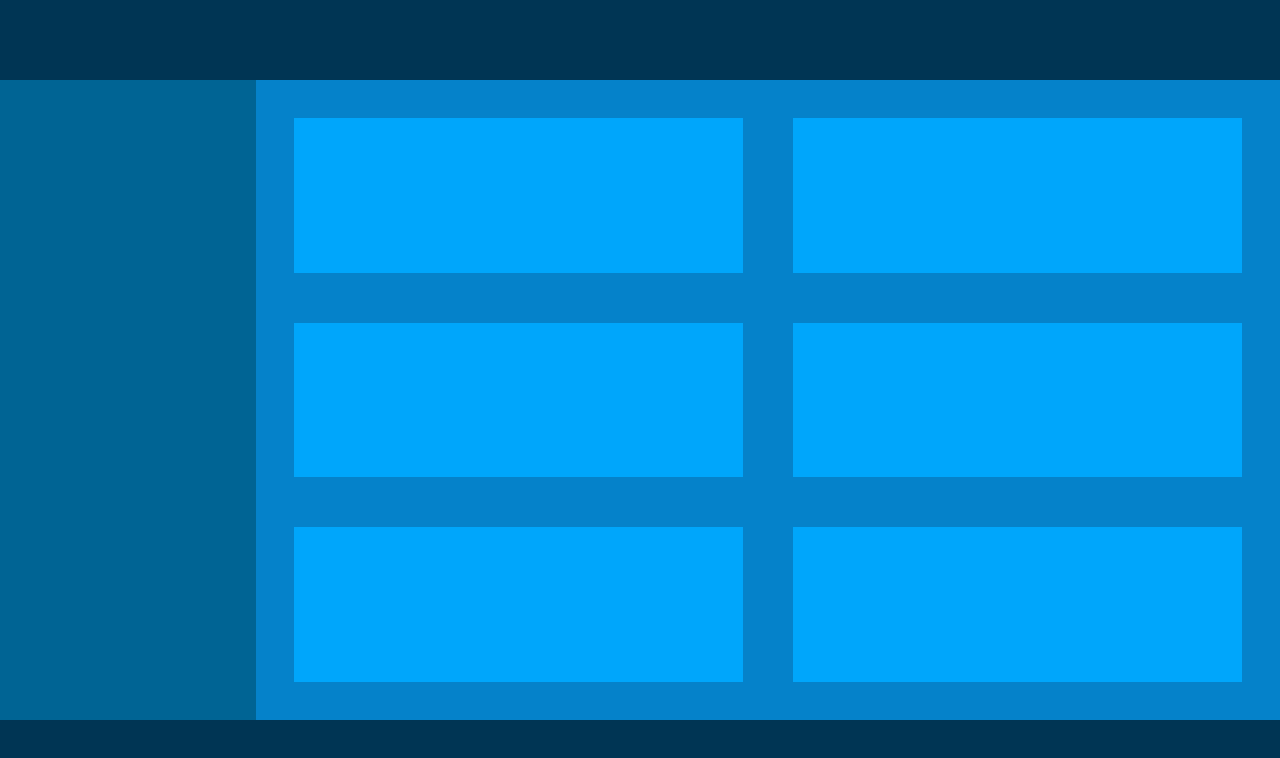
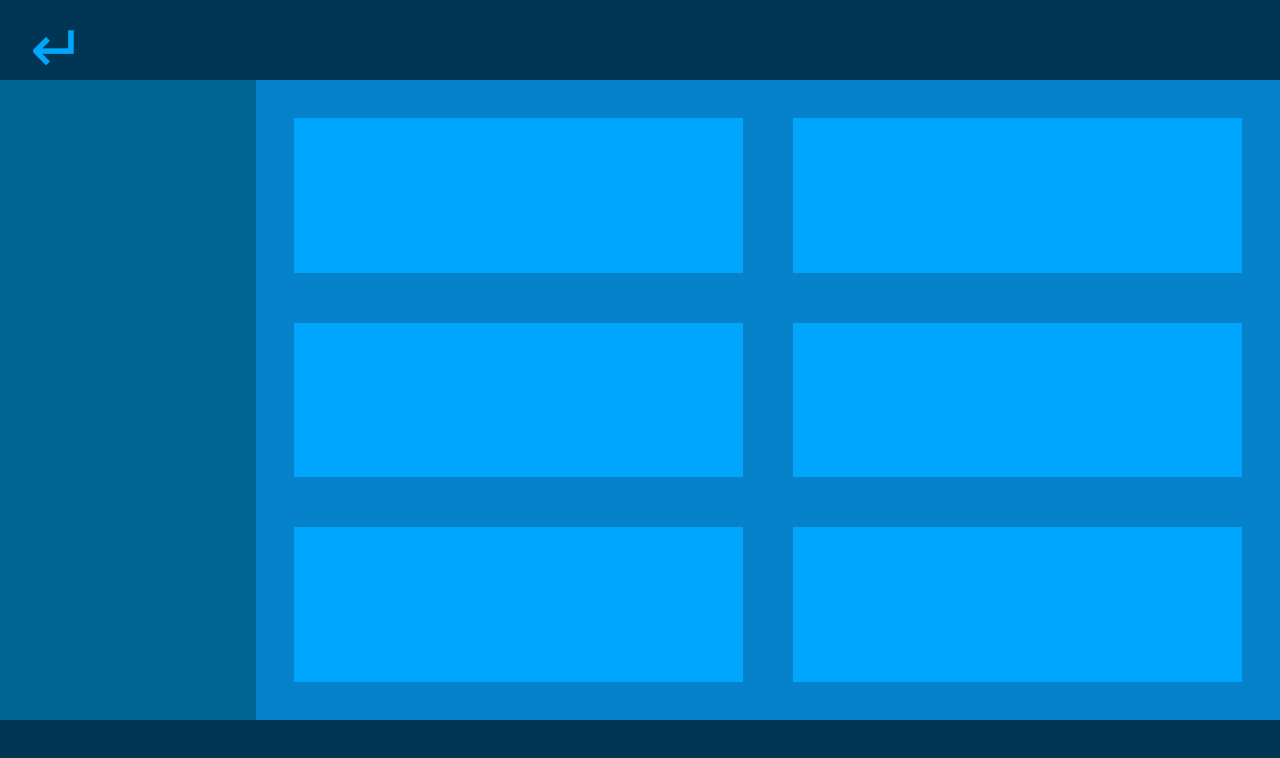
Before and after one commit to CJ-Cepe/web-layouts, a plain HTML site: page pages/first.html in a window 1280 px wide. Drawn offline with Linux system fonts and the light colour scheme.

Commit message:
Add back button in the first layout page

```diff
--- a/pages/first.html
+++ b/pages/first.html
@@ -9,7 +9,7 @@
     </head>
     <body>
         <header>
-
+            <a href="../index.html">↵</a>
         </header>
         <main>
             <nav>
--- a/styles/first.css
+++ b/styles/first.css
@@ -15,6 +15,14 @@ header {
     height: 10%;
 }
 
+a {
+    text-decoration: none;
+    font-size: 50pt;
+    color: #00a6fb;
+    margin-left: 30px;
+    line-height: 100px;
+ }
+
 main {
     background-color: #006494;
     display: flex;
@@ -27,6 +35,7 @@ nav {
     flex: 1 1 0;
     max-width: 20%;
 }
+
 
 section {
     background-color: #0582ca;
```
